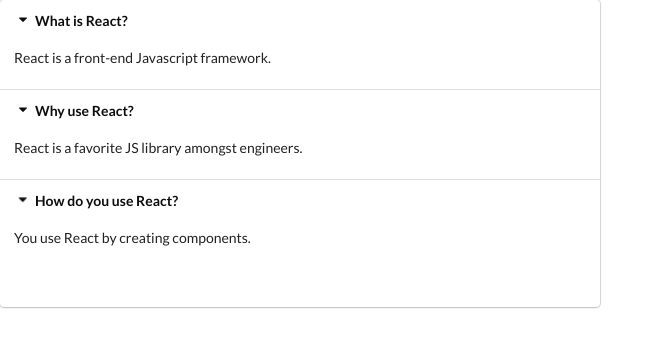
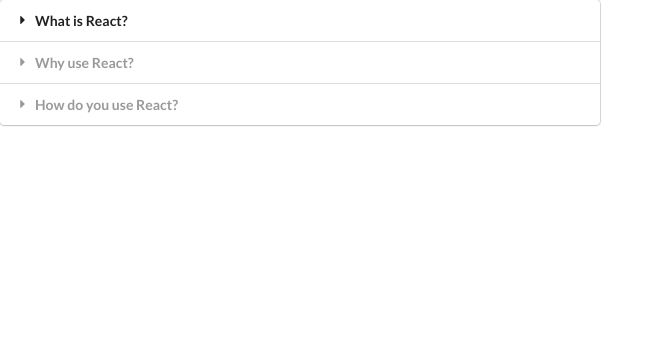
Before and after one commit to ramonsnellink/Widgets, a React (Create React App) app: page / in a window 1280 px wide. Shown: the top 346 px of the page, without its empty margins (0-664 px from the left). Built offline with nearby package versions, Linux system fonts and the light colour scheme.

Commit message:
finished accordion widget with functional hook

```diff
--- a/src/components/Accordion.js
+++ b/src/components/Accordion.js
@@ -7,24 +7,22 @@
     setActiveIndex(index);
   };
   const renderedItem = items.map((item, index) => {
+    // Check if the index is equal to the activeIndex state (we set that with onTitleClick)
+    // THen add 'active' to the class
+    const active = index === activeIndex ? "active" : "";
     return (
       <React.Fragment key={item.title}>
-        <div className="title active" onClick={() => onTitleClick(index)}>
+        <div className={`title ${active}`} onClick={() => onTitleClick(index)}>
           <i className="dropdown icon"></i>
           {item.title}
         </div>
-        <div className="content active">
+        <div className={`content ${active}`}>
           <p>{item.content}</p>
         </div>
       </React.Fragment>
     );
   });
-  return (
-    <div className="ui styled accordion">
-      {renderedItem}
-      <h1>{activeIndex}</h1>
-    </div>
-  );
+  return <div className="ui styled accordion">{renderedItem}</div>;
 };
 
 export default Accordion;
```
